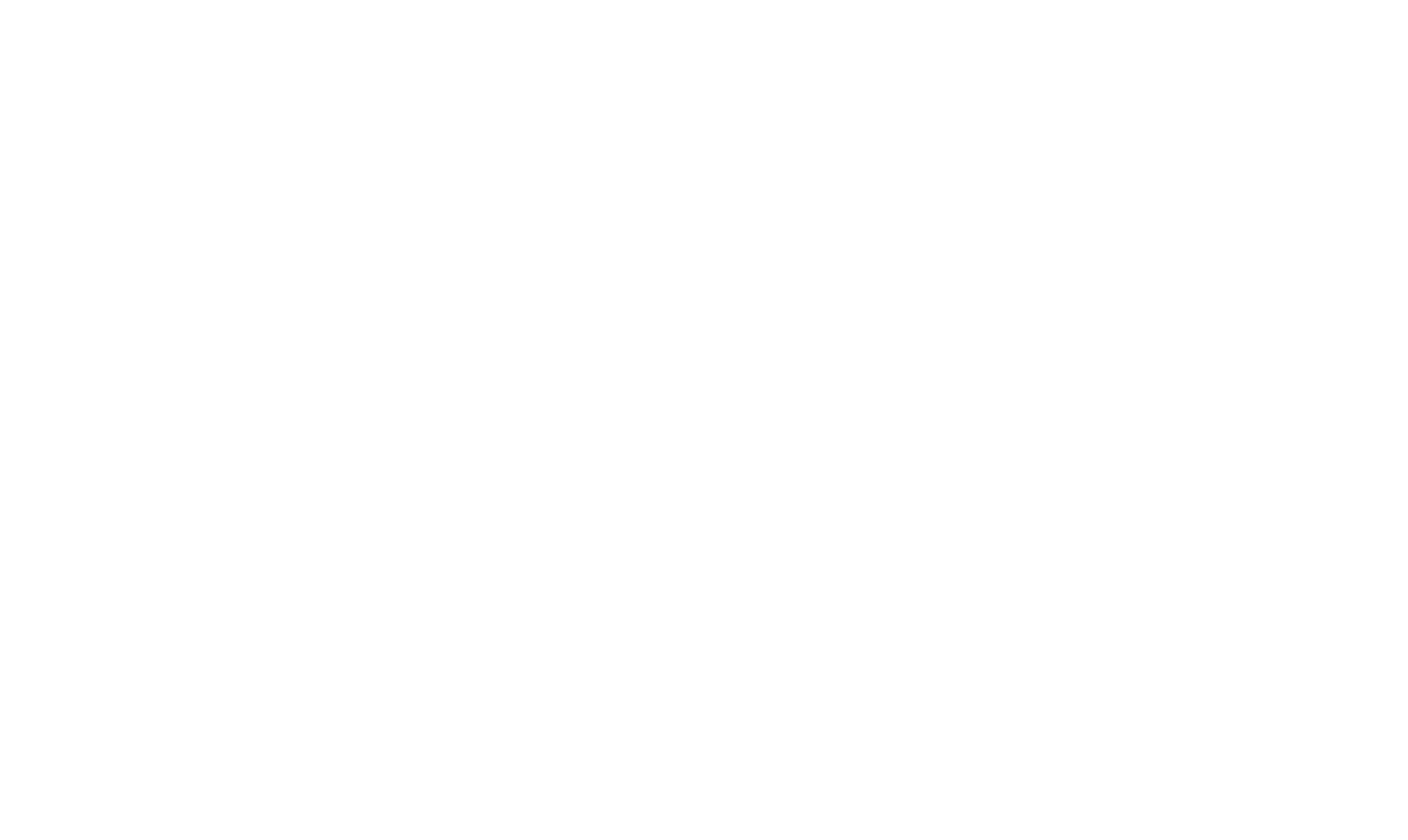
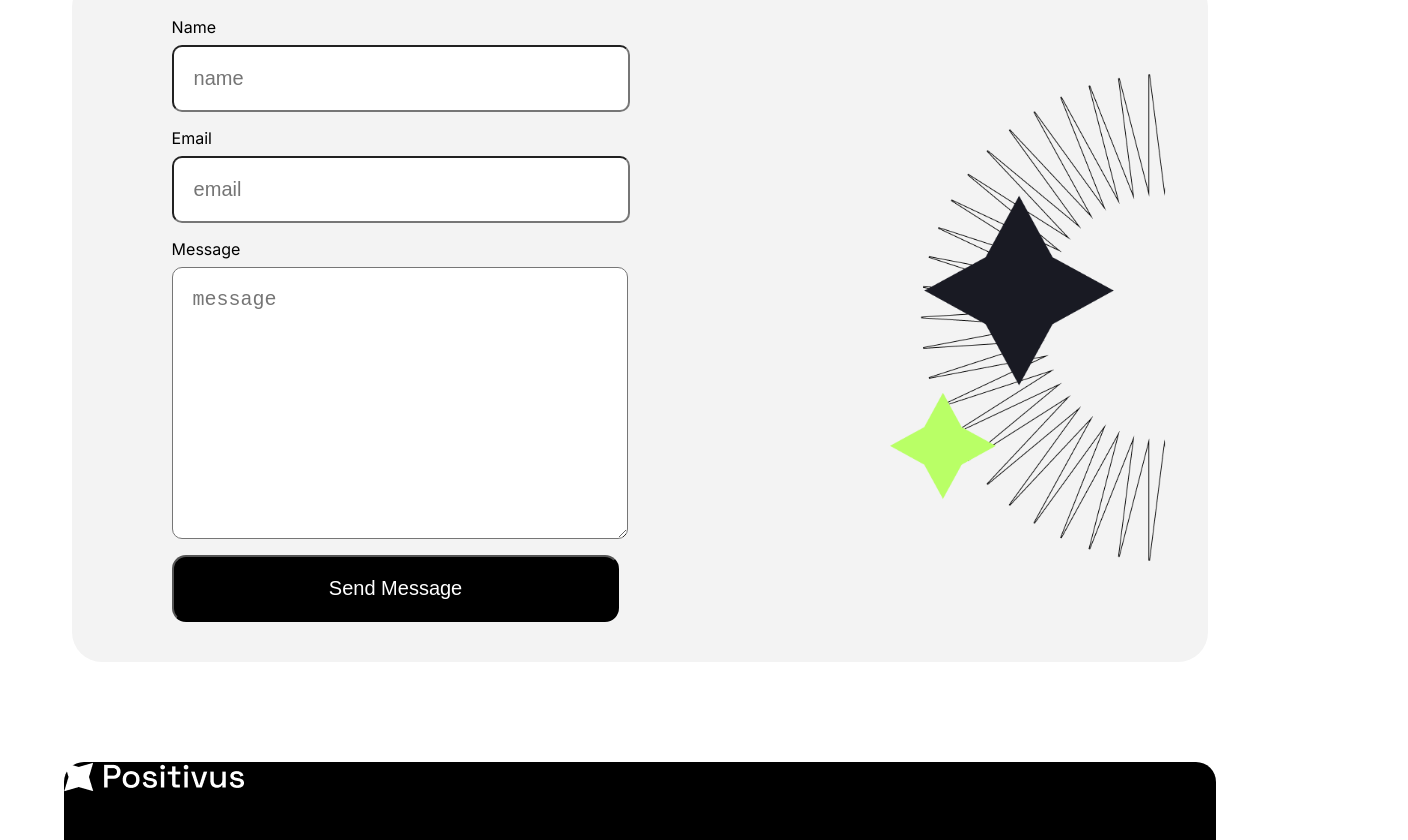
Before and after one commit to AsonglefacMillenium/positivitus, a Next.js app: page / in a window 1280 px wide. Shown: the part 5360-6200 px from the top of the page, 1408 px wide, since content can reach past the window. Before the commit the page ends 5140 px from the top, so only its background shows below. Built offline with nearby package versions, Linux system fonts and the light colour scheme.

Commit message:
add contact section

```diff
--- /dev/null
+++ b/components/templates/contact/index.tsx
@@ -0,0 +1,44 @@
+import React from "react";
+import styles from "./styles.module.css";
+import SectionHeader from "@/components/molecules/section_header";
+import Button from "@/components/molecules/button";
+
+const ContactSection = () => {
+  return (
+    <div className={styles.contact_wrapper}>
+      <SectionHeader
+        title="Contact Us"
+        text="Connect with Us: Let's Discuss Your Digital Marketing Needs"
+      />
+
+      <div className={styles.form_container}>
+        <div className={styles.form_wrapper}>
+          <form action="">
+            <div className={styles.form_group}>
+              <label htmlFor="">Name</label>
+              <input type="text" name="name" placeholder="name" />
+            </div>
+
+            <div className={styles.form_group}>
+              <label htmlFor="">Email</label>
+              <input type="email" name="email" placeholder="email" />
+            </div>
+
+            <div className={styles.form_group}>
+              <label htmlFor="">Message</label>
+              <textarea cols={5} rows={10} name="message" placeholder="message" ></textarea>
+            </div>
+
+            <button  type="submit"  className={styles.btn} >Send Message</button>
+          </form>
+        </div>
+
+        <div className={styles.image}>
+          <img src="/contact_img.png" />
+        </div>
+      </div>
+    </div>
+  );
+};
+
+export default ContactSection;
--- /dev/null
+++ b/components/templates/contact/styles.module.css
@@ -0,0 +1,70 @@
+.contact_wrapper{
+    width: 100%;
+    display: flex;
+    flex-direction: column;
+    gap: 40px;
+}
+
+.form_container{
+    width: 90%;
+    background-color: #f3f3f3;
+    border-radius: 3rem;
+    padding: 4rem 0 4rem 10rem;
+    display: flex;
+    justify-content: space-between;
+    margin: 0 auto;
+    align-items: center;
+}
+
+.form_wrapper{
+    width: 40%;
+}
+
+.form_wrapper form{
+    width: 100%;
+    display: flex;
+    flex-direction: column;
+    gap: 16px;
+}
+
+.form_group{
+    width: 100%;
+    display: flex;
+    flex-direction: column;
+    gap: 8px;
+}
+
+.form_group input{
+    width: 100%;
+    font-size: 2rem;
+    padding: 2rem;
+    border-radius: 1rem;
+}
+
+.form_group textarea{
+    width: 100%;
+    font-size: 2rem;
+    padding: 2rem;
+    border-radius: 1rem;
+}
+
+.image{
+    width: 50%;
+    margin-right: -200px;
+}
+
+.image img{
+    width: 100%;
+}
+
+.btn{
+    width: 108%;
+    display: flex;
+    justify-content: center;
+    align-items: center;
+    font-size: 2rem;
+    color: #ffffff;
+    background-color: #000;
+    border-radius: 1.4rem;
+    padding: 2rem 0;
+}
--- /dev/null
+++ b/components/templates/footer/index.tsx
@@ -0,0 +1,37 @@
+import React from "react";
+import styles from "./styles.module.css";
+import Link from "next/link";
+import { navLinks } from "@/components/organisms/header/linksData";
+import { TiSocialLinkedinCircular } from "react-icons/ti";
+import { IoLogoFacebook } from "react-icons/io";
+import { AiFillTwitterCircle } from "react-icons/ai";
+
+const FooterSection = () => {
+  return (
+    <footer className={styles.footer_wrapper}>
+      <div className={styles.footer_container}>
+        <div className={styles.footer_nav}>
+          <div className={styles.logo}>
+            <img src="/foot_logo.png" />
+          </div>
+
+          <div className={styles.nav_links}>
+            {navLinks.map((data) => (
+              <Link href={""} key={data.id}>
+                {data.link}{" "}
+              </Link>
+            ))}
+          </div>
+
+          <div className={styles.foot_social}>
+            <TiSocialLinkedinCircular />
+            <IoLogoFacebook />
+            <AiFillTwitterCircle />
+          </div>
+        </div>
+      </div>
+    </footer>
+  );
+};
+
+export default FooterSection;
--- /dev/null
+++ b/components/templates/footer/styles.module.css
@@ -0,0 +1,25 @@
+.nav_links{
+    display: flex;
+    justify-content: center;
+    align-items: center;
+    gap: 32px;
+
+}
+
+.nav_links a{
+    text-decoration: none;
+    font-size: 20px;
+    color: #000;
+}
+
+.footer_wrapper{
+    width: 100%;
+    display: flex;
+    justify-content: center;
+}
+
+.footer_container{
+    width: 100%;
+    background-color: #000;
+    border-radius: 2rem 2rem 0 0;
+}
--- a/screens/home/index.tsx
+++ b/screens/home/index.tsx
@@ -6,6 +6,8 @@ import ProposeSection from "@/components/templates/propose";
 import StudiesSection from "@/components/templates/studies";
 import ProcessSection from "@/components/templates/process";
 import TeamSection from "@/components/templates/team";
+import ContactSection from "@/components/templates/contact";
+import FooterSection from "@/components/templates/footer";
 
 const HomeScreen = () => {
   return (
@@ -17,6 +19,8 @@ const HomeScreen = () => {
         <StudiesSection />
         <ProcessSection />
         <TeamSection />
+        <ContactSection />
+        <FooterSection />
       </div>
     </div>
   );
```
Also changed, not shown: public/contact_img.png (added), public/foot_logo.png (added).
